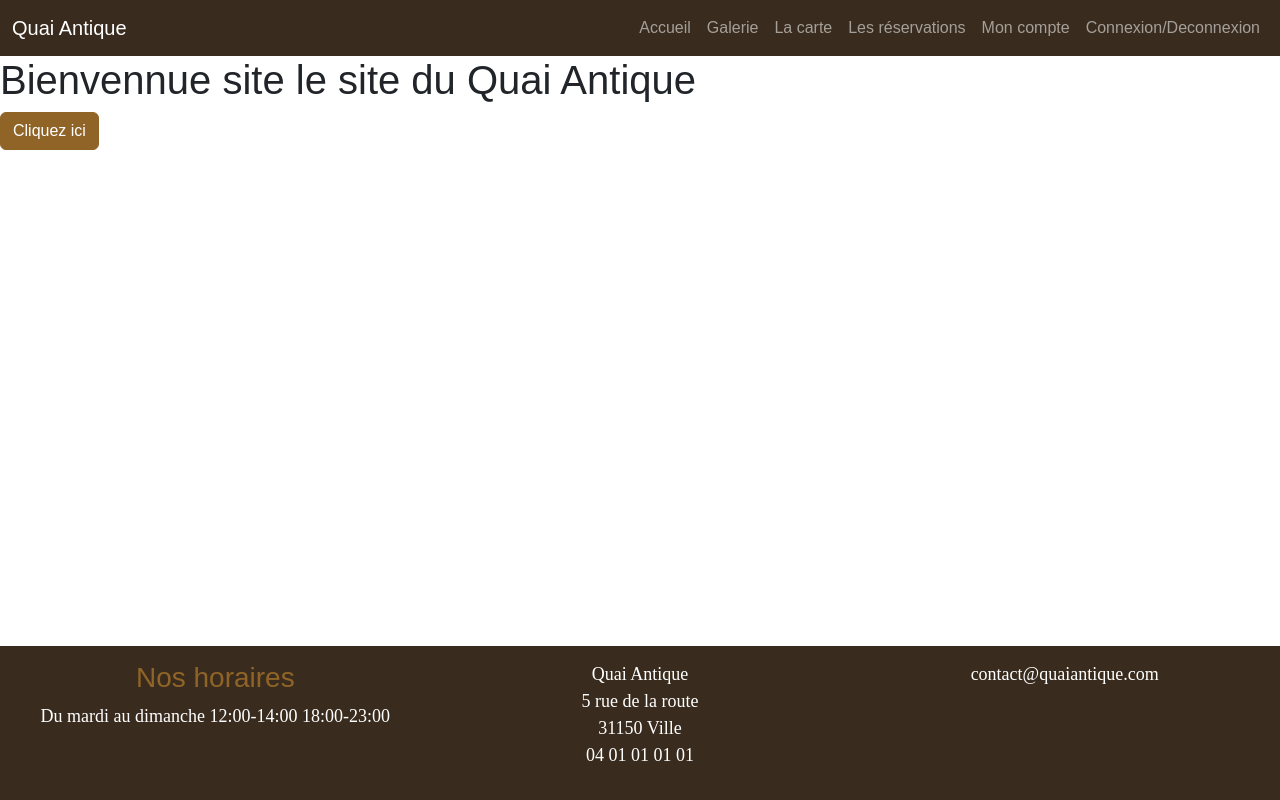
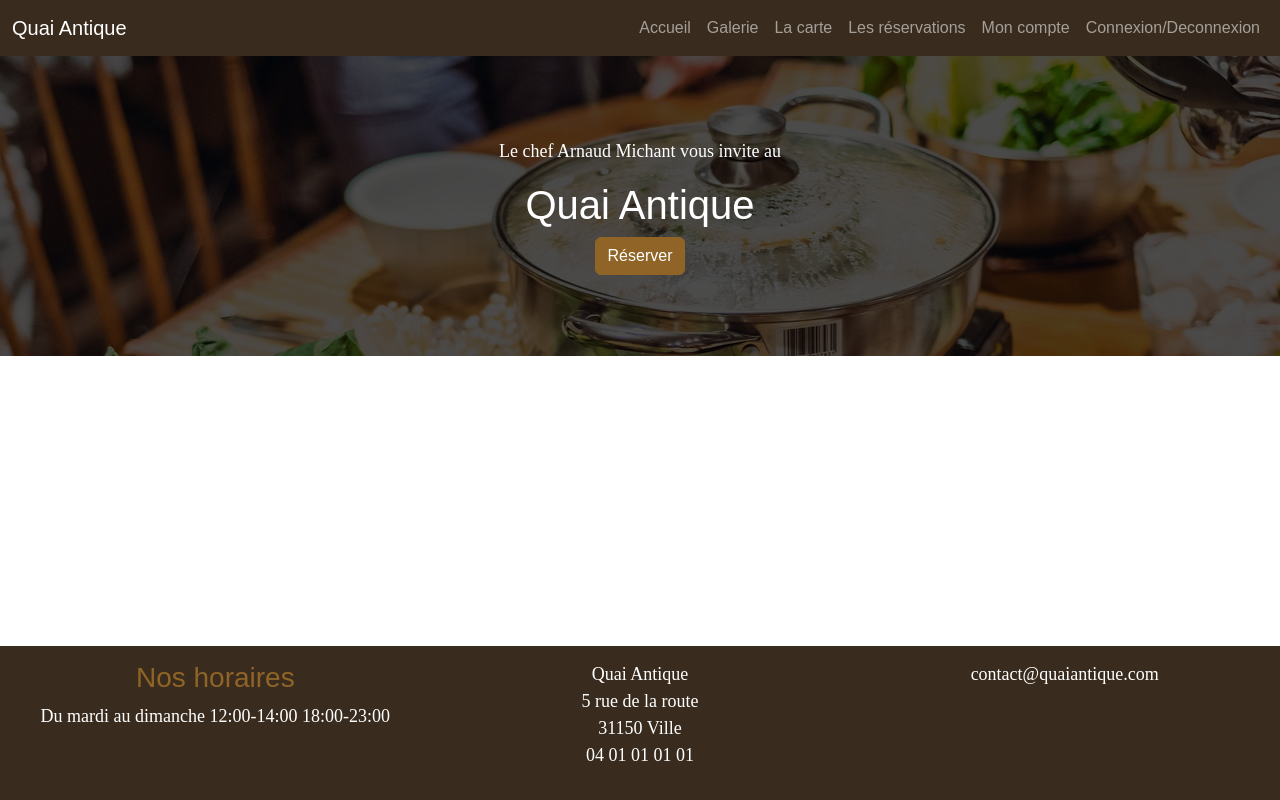
Before and after one commit to hueberphilippe/QuaiAntiqueRestaurantFront, a website with bundled scripts: page index.html in a window 1280 px wide. Built offline with nearby package versions, Linux system fonts and the light colour scheme; files whose address does not match are found by name; a web font is replaced by a local one.

Commit message:
Add bloc BigTitle

```diff
--- a/pages/home.html
+++ b/pages/home.html
@@ -1,3 +1,8 @@
-<h1>Bienvennue site le site du Quai Antique</h1>
 
-<button class="btn btn-primary">Cliquez ici</button>
+<div class="hero-scene text-center text-white">
+    <div class="hero-scene-content">
+        <p>Le chef Arnaud Michant vous invite au</p>
+        <h1>Quai Antique</h1>
+        <button class="btn btn-primary">Réserver</button>
+    </div>
+</div>
--- a/scss/main.scss
+++ b/scss/main.scss
@@ -16,6 +16,34 @@ p{
     font-size: 18px;
 }
 
+.hero-scene {
+    position: relative;
+    &::before {
+        content: "";
+        position: absolute;
+        top: 0;
+        left: 0;
+        width: 100%;
+        height: 100%;
+        background-image: url(../images/FondHeroScene.jpg);
+        background-size: cover;
+        filter: brightness(0.3);
+    }
+
+    * {
+        //Positionner les éléments devant le ::before
+        position: relative;
+    }
+
+    .hero-scene-content {
+        height: 300px;
+        display: flex;
+        flex-direction: column;
+        align-items: center;
+        justify-content: center;
+    }
+    }
+
 
 .footer{
     padding: 15px;
```
Also changed, not shown: images/FondHeroScene.jpg (added), images/chef.jpg (added), images/mediterranean-cuisine.jpg (added), images/menu.jpg (added), images/red-wine.jpg (added), images/restaurant.jpg (added), images/salmon.jpg (added), scss/main.css, 1 other file.
